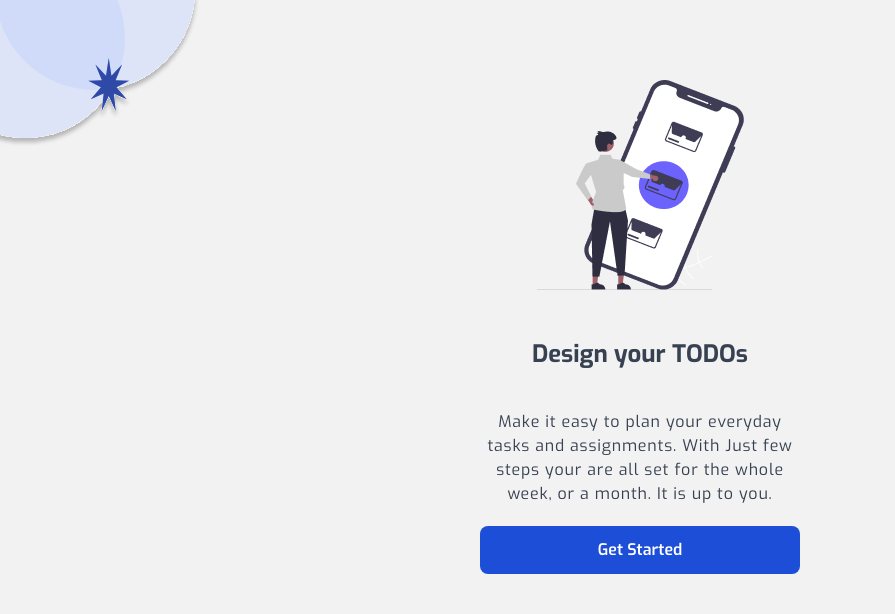
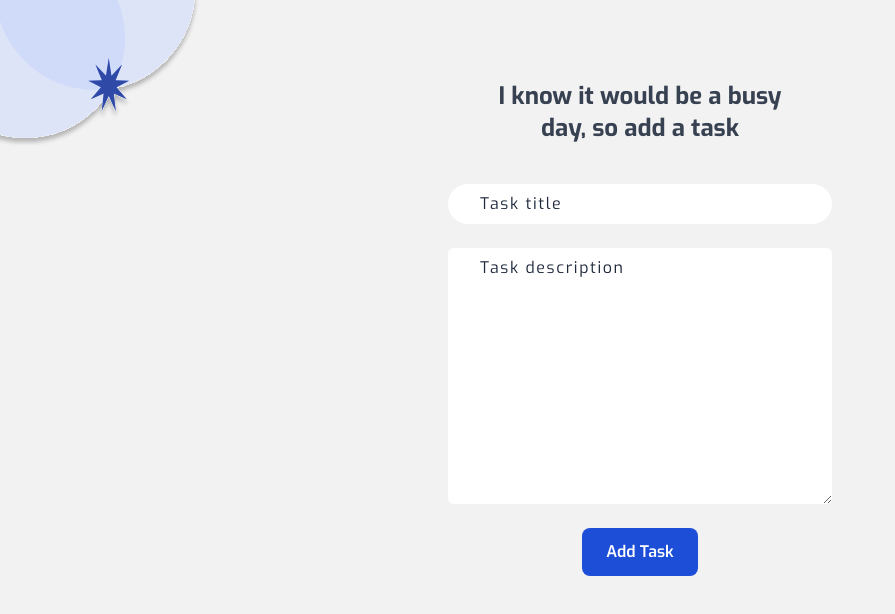
Before and after one commit to ifeoluwah21/todo-app, a React (Vite) app: page /addTodo in a window 1280 px wide. Before the commit this address led to /. Shown: the top 614 px of the page, without its empty margins (0-895 px from the left). Built offline with nearby package versions, Linux system fonts and the light colour scheme; no server answers.

Commit message:
addTodo feature

```diff
--- a/src/App.tsx
+++ b/src/App.tsx
@@ -1,14 +1,5 @@
 import './App.css';
 import Login from './components/Auth/Login';
-import Registration from './components/Auth/Registration';
-import Profile from './components/Profile/Profile';
-import Button from './components/UIs/Button';
-import HomeSection from './components/home/HomeSection';
-import img from './assets/avatar.png';
-import Clock from './components/UIs/Clock';
-import clock from './assets/clock.png';
-import Wrapper from './components/UIs/Wrapper';
-import TodoList from './components/Todos/TodoList';
 import {
 	Navigate,
 	Route,
@@ -17,12 +8,17 @@ import {
 	createRoutesFromElements,
 } from 'react-router-dom';
 import Home from './Pages/Home';
-import Auth from './Pages/Register';
 import RootLayout from './Pages/RootLayout';
 import UserTodos from './Pages/UserTodos';
 import Register from './Pages/Register';
 import AuthContextProvider from './store/AuthContext';
+import { auth } from './api/firebase';
+import AddTodo from './Pages/AddTodo';
+import { userAuth } from './store/UserAuth';
+import { User } from 'firebase/auth';
 
+function App() {
+	const { user }: { user: User | null } = userAuth();
 	const router = createBrowserRouter(
 		createRoutesFromElements(
 			<Route
@@ -57,11 +53,13 @@ const router = createBrowserRouter(
 					path="*"
 					element={<Navigate to={'/'} />}
 				/>
+				<Route
+					path="/addTodo"
+					element={<AddTodo />}
+				/>
 			</Route>
 		)
 	);
-
-function App() {
 	return (
 		// <main className="bg-hero-pattern font-exo bg-no-repeat bg-left-top">
 		// 	{/* <Button
--- /dev/null
+++ b/src/Pages/AddTodo.tsx
@@ -0,0 +1,45 @@
+import React, { useRef } from 'react';
+import Input from '../components/UIs/Input';
+import Button from '../components/UIs/Button';
+import TextArea from '../components/UIs/TextArea';
+
+const AddTodo = () => {
+	const todoInputRef = useRef<HTMLInputElement>(null);
+	const descInputRef = useRef<HTMLInputElement>(null);
+	const addTodoHandler = (event: React.FormEvent) => {
+		event.preventDefault();
+		const enteredTodoText = todoInputRef.current!.value.trim();
+		if (enteredTodoText.length < 6) {
+			return;
+		}
+	};
+	return (
+		<section className={'font-exo text-gray-700 grid mx-auto w-3/4 py-20 '}>
+			<h1 className="font-bold text-2xl text-center mb-10 w-80 mx-auto">
+				I know it would be a busy day, so add a task
+			</h1>
+			<form>
+				<Input
+					ref={todoInputRef}
+					type={'text'}
+					label="todo"
+					placeholder="Task title"
+				/>
+				<TextArea
+					ref={descInputRef}
+					type={'text'}
+					label="desc"
+					placeholder="Task descprition"
+				/>
+				<Button
+					onClickHandler={addTodoHandler}
+					className="block mx-auto"
+					type="submit">
+					Add Task
+				</Button>
+			</form>
+		</section>
+	);
+};
+
+export default AddTodo;
--- a/src/components/Todos/TodoList.tsx
+++ b/src/components/Todos/TodoList.tsx
@@ -1,26 +1,31 @@
-import React from "react";
-import { Todo } from "../../models/Todo";
-import TodoItem from "./TodoItem";
+import React from 'react';
+import { Todo } from '../../models/Todo';
+import TodoItem from './TodoItem';
+import { useNavigate } from 'react-router-dom';
 
 const DUMMYDATA: Todo[] = [
 	{
-		todo: "Learning Reactjs",
+		todo: 'Learning Reactjs',
 		isDone: false,
-		id: "td1",
+		id: 'td1',
 	},
 	{
-		todo: "Learning Typescript",
+		todo: 'Learning Typescript',
 		isDone: false,
-		id: "td2",
+		id: 'td2',
 	},
 	{
-		todo: "Learning Node",
+		todo: 'Learning Node',
 		isDone: true,
-		id: "td3",
+		id: 'td3',
 	},
 ];
 
 const TodoList: React.FC = () => {
+	const navigate = useNavigate();
+	const addHandler = (event: React.MouseEvent) => {
+		navigate('/addTodo');
+	};
 	return (
 		<section className="w-11/12 max-w-md mx-auto">
 			<h1 className="font-bold text-xl text-left text-blue-700 my-2 px-4">
@@ -29,7 +34,7 @@ const TodoList: React.FC = () => {
 			<div className="bg-white pb-10 pt-6 px-4 rounded-xl mb-12 max-h-80 overflow-y-scroll hide-scrollbar w-80 sm:w-96 max-w-sm mx-auto">
 				<h2 className="font-bold text-xl text-left text-blue-700 pb-5 flex flex-row justify-between w-full">
 					<span>Daily tasks</span>
-					<span>
+					<button onClick={addHandler}>
 						<svg
 							className="w-8 h-8 font-bold text-blue-700"
 							fill="none"
@@ -42,7 +47,7 @@ const TodoList: React.FC = () => {
 								strokeWidth="2"
 								d="M12 6v6m0 0v6m0-6h6m-6 0H6"></path>
 						</svg>
-					</span>
+					</button>
 				</h2>
 				<ul className="space-y-6">
 					{DUMMYDATA.map((todo) => {
--- a/src/components/UIs/Input.tsx
+++ b/src/components/UIs/Input.tsx
@@ -22,7 +22,7 @@ const Input = React.forwardRef<
 				type={props.type}
 				placeholder={props.placeholder}
 				className={
-					'rounded-full w-3/4 max-w-sm mx-auto pl-8 py-2 mb-6 text-base placeholder:text-base placeholder:tracking-widest placeholder-slate-800 transition duration-300 focus:outline-none focus:ring-2 focus:ring-blue-600 focus:border-transparent'
+					'rounded-full block w-3/4 max-w-sm mx-auto pl-8 py-2 mb-6 text-base placeholder:text-base placeholder:tracking-widest placeholder-slate-800 transition duration-300 focus:outline-none focus:ring-2 focus:ring-blue-600 focus:border-transparent'
 				}
 				required
 			/>
--- /dev/null
+++ b/src/components/UIs/TextArea.tsx
@@ -0,0 +1,27 @@
+import React from 'react';
+
+const TextArea = (props: any, ref: any) => {
+	return (
+		<>
+			<label
+				htmlFor={props.label}
+				className="hidden">
+				{props.label}
+			</label>
+			<textarea
+				name={props.label}
+				id={props.label}
+				cols={30}
+				rows={10}
+				ref={ref}
+				placeholder="Task description"
+				className={
+					'rounded-md block w-3/4 max-w-sm mx-auto pl-8 py-2 mb-6 text-base placeholder:text-base placeholder:tracking-widest placeholder-slate-800 transition duration-300 focus:outline-none focus:ring-2 focus:ring-blue-600 focus:border-transparent'
+				}
+				required
+			/>
+		</>
+	);
+};
+
+export default React.forwardRef(TextArea);
--- a/src/store/AuthContext.tsx
+++ b/src/store/AuthContext.tsx
@@ -27,6 +27,7 @@ const AuthContextProvider: React.FC<{ children?: ReactNode }> = (props) => {
 				password
 			);
 			const user = userCredential.user;
+			console.log(`logged in ${user}`);
 			setUser(user);
 			result = user;
 		} catch (e: any) {
@@ -45,6 +46,7 @@ const AuthContextProvider: React.FC<{ children?: ReactNode }> = (props) => {
 				password
 			);
 			const user = userCredential.user;
+			setUser(user);
 			result = user;
 		} catch (error: any) {
 			const errorCode = error.code;
@@ -54,7 +56,7 @@ const AuthContextProvider: React.FC<{ children?: ReactNode }> = (props) => {
 		return result;
 	};
 	const signOut = () => {
-		setUser(auth.currentUser);
+		setUser(null);
 	};
 	const signWithGoogle = async (): Promise<any> => {
 		let value: any;
@@ -64,7 +66,7 @@ const AuthContextProvider: React.FC<{ children?: ReactNode }> = (props) => {
 			const token = credential!.accessToken;
 			const user = result.user;
 			value = user;
-
+			setUser(user);
 			console.log(token, user);
 		} catch (error: any) {
 			const errorCode = error.code;
```
Lines whose indentation alone changed are shown as unchanged.
